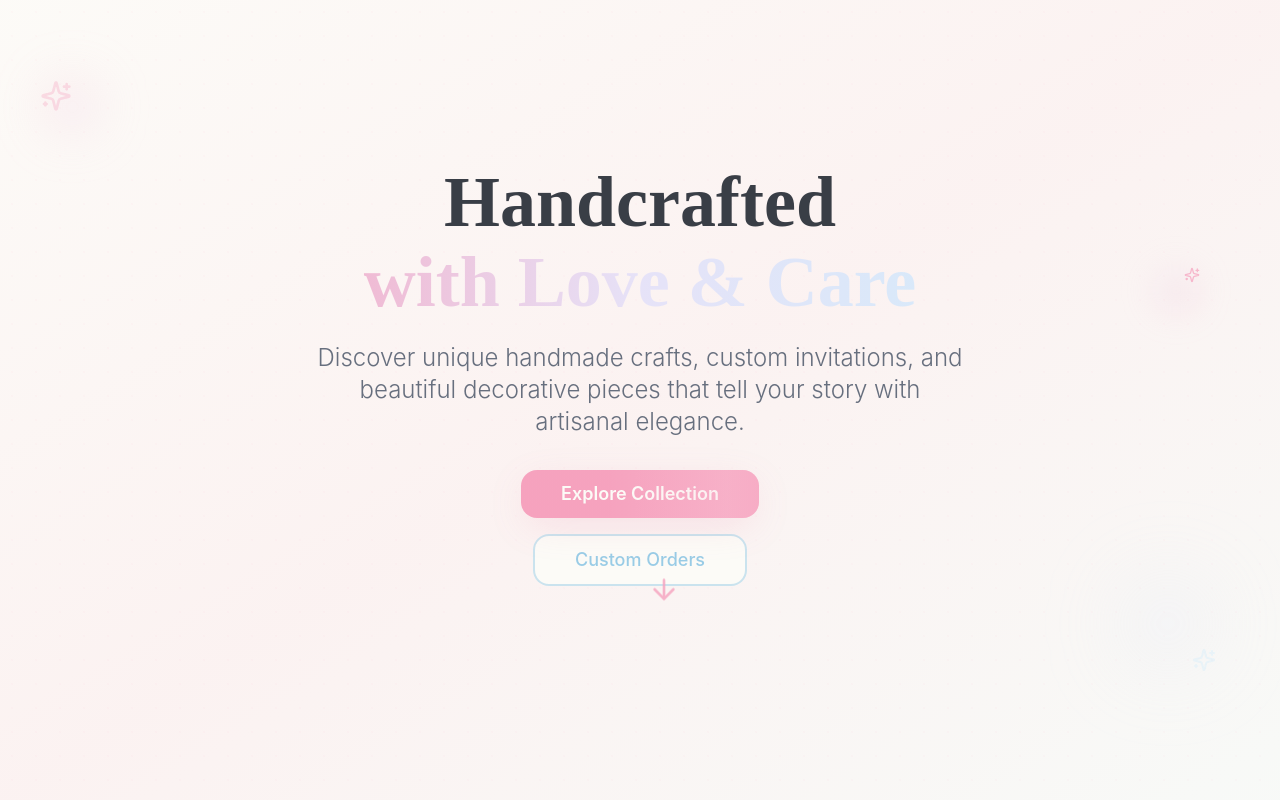
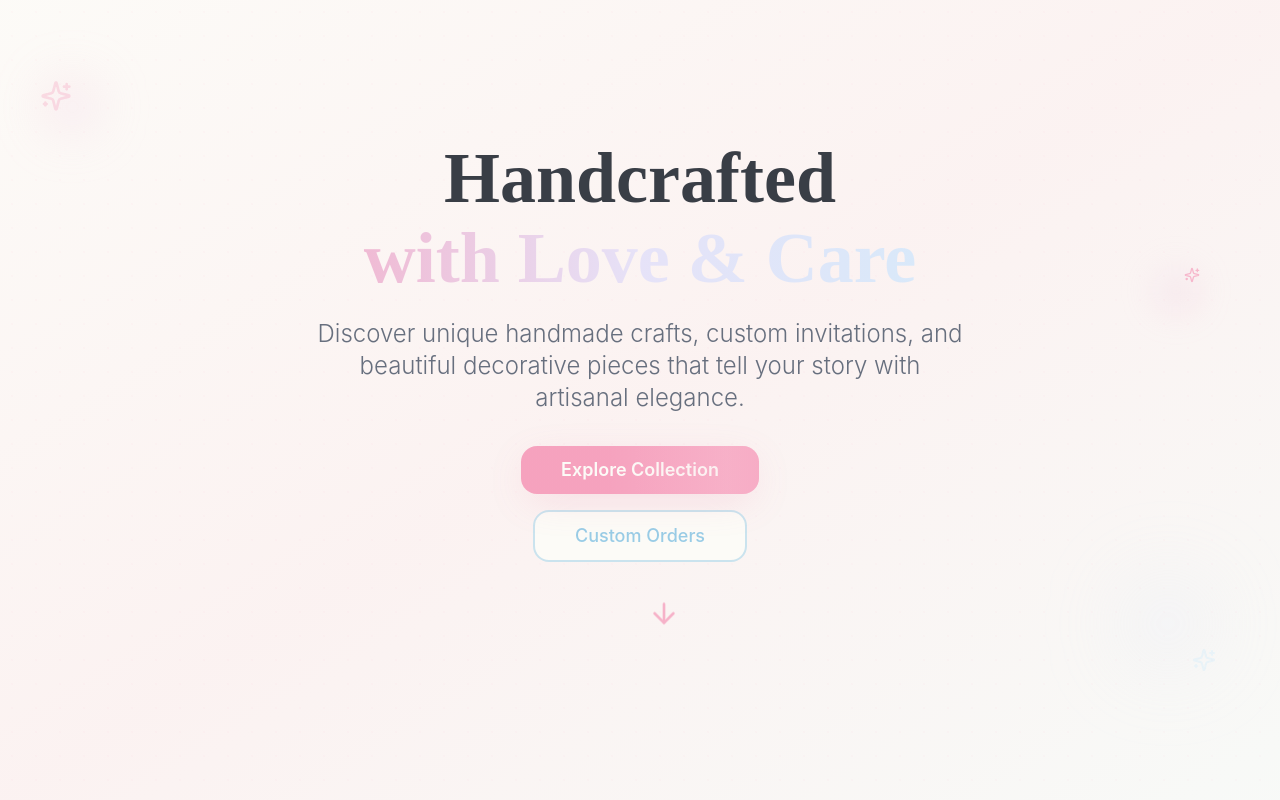
Before and after one commit to softspiretechnologies/crafty-whimsy-creations, a React (Vite) app: page / in a window 1280 px wide. Shown: the top 800 px of the page. Built offline with nearby package versions, Linux system fonts and the light colour scheme.

Commit message:
Fix: Adjust hero arrow button overlap

```diff
--- a/src/components/Hero.tsx
+++ b/src/components/Hero.tsx
@@ -43,7 +43,7 @@ const Hero = () => {
             that tell your story with artisanal elegance.
           </p>
 
-          <div className="flex flex-col gap-3 sm:gap-4 justify-center items-center mb-8 md:mb-12 px-4">
+          <div className="flex flex-col gap-3 sm:gap-4 justify-center items-center mb-20 md:mb-24 px-4">
             <Button
               size="lg"
               className="w-full sm:w-auto bg-gradient-to-r from-primary to-primary/90 hover:from-primary/90 hover:to-primary text-primary-foreground font-semibold px-8 sm:px-10 py-5 sm:py-6 text-base sm:text-lg rounded-2xl shadow-[0_10px_40px_-10px_hsl(340_70%_70%_/_0.25)] hover:shadow-[0_20px_60px_-15px_hsl(340_70%_70%_/_0.35)] transition-all duration-500 hover:-translate-y-1 shimmer"
```
